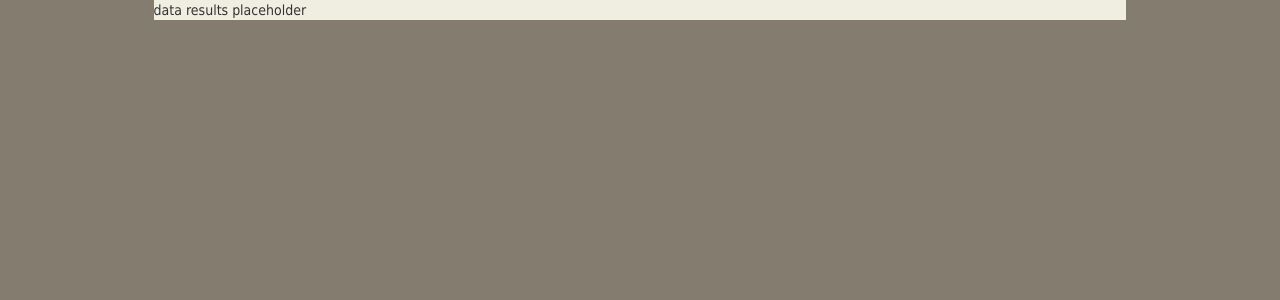
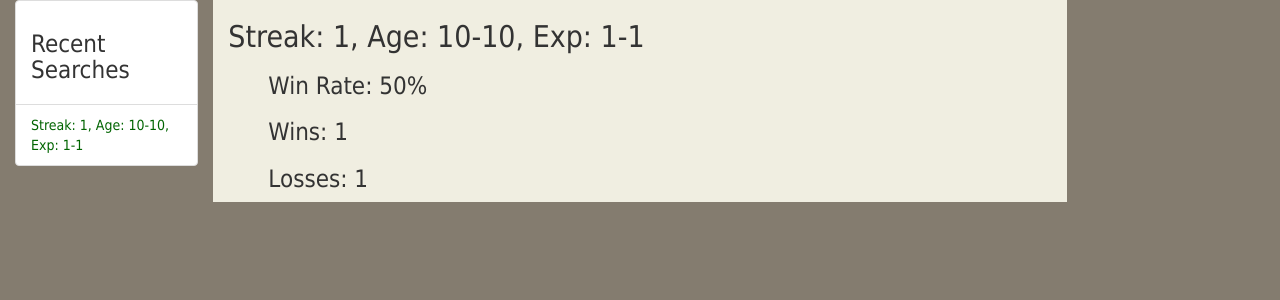
Before and after one commit to fight-api/ufc-fight-api, a Django app: page /data/results/1/ in a window 1280 px wide. Shown: the part 52-352 px from the top of the page. Run offline with Django 3.2, Linux system fonts and the light colour scheme; tables that the repository leaves empty hold one stand-in row (values such as "Sample post"); parts of the project's set-up code (start-up, migrations or seed data) failed here and were passed over; some libraries are stand-ins or nearby versions.

Commit message:
Add results data and recent search sidebar

```diff
--- a/fights/models.py
+++ b/fights/models.py
@@ -1,4 +1,5 @@
 from django.db import models
+from django.forms.models import model_to_dict
 
 
 class Fighter(models.Model):
@@ -183,5 +184,40 @@ class FightQuery(models.Model):
 
     created_date = models.DateTimeField(auto_now_add=True, null=True)
 
-    def calc_result_stats(self):
-        pass
+    def __str__(self):
+        values = []
+        if self.win_loss_streak:
+            values.append('Streak: {}'.format(self.win_loss_streak))
+        if self.min_age and self.max_age:
+            values.append('Age: {}-{}'.format(self.min_age, self.max_age))
+        if self.min_experience and self.max_experience:
+            values.append('Exp: {}-{}'.format(self.min_experience, self.max_experience))
+
+        return ', '.join(values)
+
+    def get_query_filters(self):
+        query_filters = {
+            'streak': self.win_loss_streak,
+            'age__gte': self.min_age,
+            'age__lte': self.max_age,
+            'experience__gte': self.min_experience,
+            'experience__lte': self.max_experience
+        }
+        return {k:v for k,v in query_filters.items() if v}
+
+    def calc_win_rate(self):
+
+        query_filters = self.get_query_filters()
+        win_filter = {'winner_{}'.format(k): v for k,v in query_filters.items()}
+        loss_filter = {'loser_{}'.format(k): v for k,v in query_filters.items()}
+
+        wins = Fight.objects.filter(**win_filter).count()
+        losses = Fight.objects.filter(**loss_filter).count()
+        win_rate = wins/(wins + losses)
+        results = {
+            'wins': wins,
+            'losses': losses,
+            'win_rate': "{0:.0f}%".format(win_rate * 100),
+            'win_size': win_rate * 100
+        }
+        return results
--- a/fights/templates/fights/base.html
+++ b/fights/templates/fights/base.html
@@ -52,11 +52,23 @@
     </div>
   </div>
 </nav>
-<div class="mainContent">
+<div class="col-md-2">
+{% if recent_searches %}
+
+    <ul class="list-group">
+      <li class="list-group-item"><h3>Recent Searches</h3></li>
+        {% for recent_search in recent_searches %}
+      <li class="list-group-item"><a href="{% url 'data_results' recent_search.id %}">{{ recent_search }}</a></li>
+        {% endfor %}
+    </ul>
+{% endif %}
+</div>
+<div class="col-md-8 mainContent">
         {% block content %}
 
         {% endblock %}
 </div>
+<div class="col-md-2"></div>
 </div>
 
 </body>
--- a/fights/templates/fights/data_results.html
+++ b/fights/templates/fights/data_results.html
@@ -2,5 +2,15 @@
 {% load bootstrap3 %}
 
 {% block content %}
-data results placeholder
+    <h2>{{ name }}</h2>
+<ul>
+<li><h3>Win Rate: {{ win_rate }}</h3>
+{#<div class="progress">#}
+{#  <div class="progress-bar" role="progressbar" style="width: {{ win_size }}%;" aria-valuenow="25" aria-valuemin="0" aria-valuemax="100">{{ win_rate }}</div>#}
+{#</div>#}
+</li>
+<li><h3> Wins: {{ wins }}</h3></li>
+<li><h3> Losses: {{ losses }}</h3></li>
+
+</ul>
 {% endblock %}
--- a/fights/views.py
+++ b/fights/views.py
@@ -1,4 +1,4 @@
-from django.shortcuts import render, redirect
+from django.shortcuts import render, redirect, get_object_or_404
 from django.views.generic import ListView, DetailView
 from rest_framework import generics
 from rest_framework.pagination import PageNumberPagination
@@ -116,3 +116,15 @@ def data_query(request):
 
 class DataResults(TemplateView):
     template_name = 'fights/data_results.html'
+
+    def get_context_data(self, **kwargs):
+        context = super().get_context_data(**kwargs)
+        a=1
+        fight_query = get_object_or_404(FightQuery, pk=context['pk'])
+        results = fight_query.calc_win_rate()
+        context['name'] = str(fight_query)
+        context['recent_searches'] = FightQuery.objects.order_by('-created_date')[:5]
+        return {
+            **context,
+            **results
+        }
--- a/global/css/base_styles.css
+++ b/global/css/base_styles.css
@@ -20,6 +20,10 @@ a:hover {
 hr {
     width: 60%;
     margin-top: 23px;
+}
+
+ul {
+    list-style: None;
 }
 
 .opening {
@@ -46,8 +50,8 @@ hr {
 
 .mainContent {
     background-color: #F0EEE1;
-    margin-left: 12%;
-    margin-right: 12%;
+    /*margin-left: 12%;*/
+    /*margin-right: 12%;*/
 }
 
 .banner {
```
Also changed, not shown: global/images/blue_unicorn.png (added).
